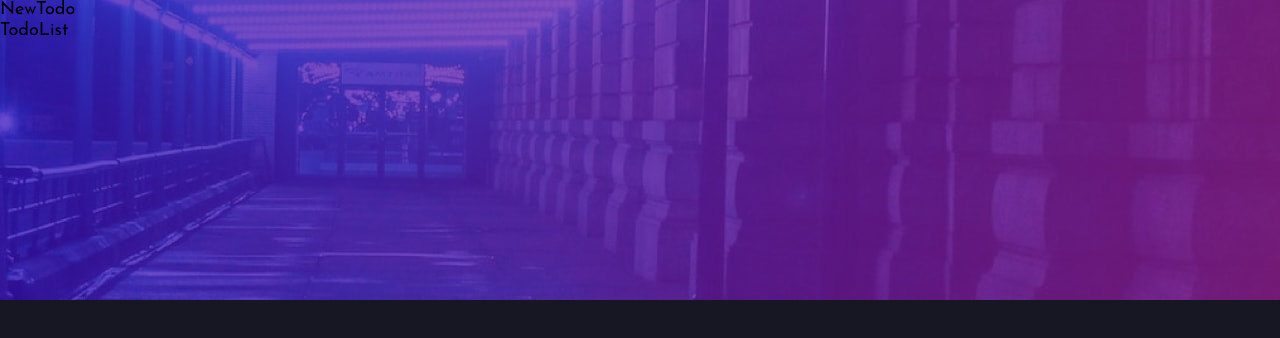
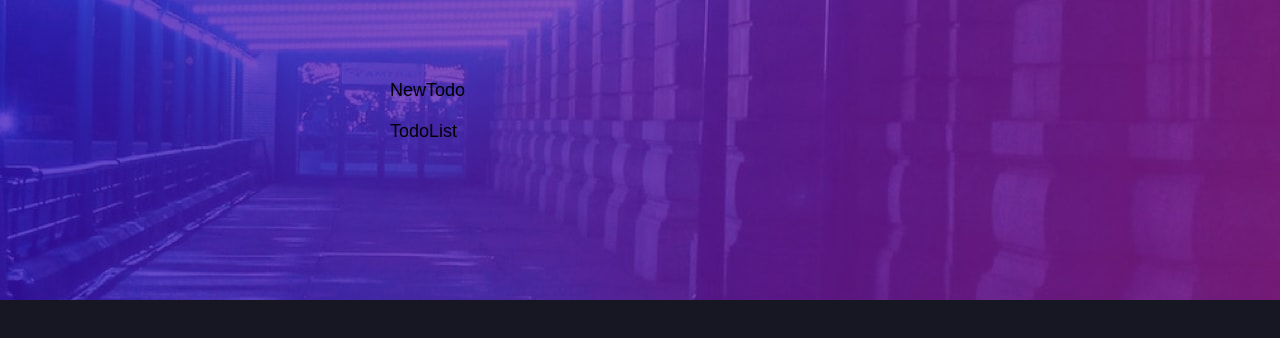
Before and after one commit to JaneMoroz/frontend-mentor-todo-app, a React (Create React App) app: page / in a window 1280 px wide. Shown: the top 338 px of the page. Built offline with nearby package versions, Linux system fonts and the light colour scheme.

Commit message:
feat: add global styles, add  components to layout

```diff
--- a/src/components/layout.tsx
+++ b/src/components/layout.tsx
@@ -5,6 +5,9 @@ import { normalize } from "styled-normalize";
 // Images
 import imageDark from "../assets/images/bg-desktop-dark.jpg";
 import imageLight from "../assets/images/bg-desktop-light.jpg";
+
+// Styled Components
+import { Background, Container } from "../styles/globalStyles";
 
 type ThemeType = {
   background: string;
@@ -37,10 +40,15 @@ const GlobalStyle = createGlobalStyle<{ theme: ThemeType }>`
     background: ${(props) => props.theme.background};
   }
 
-  .bc-image {
-    height: 30rem;
-    background-image: url(${(props) => props.theme.image});
-    background-size: cover;
+  ul {
+    text-decoration: none;
+  }
+
+  button {
+    background: none;
+    border: none;
+    outline: none;
+    cursor: pointer;
   }
 `;
 
@@ -76,8 +84,8 @@ const Layout: React.FC<LayoutProps> = ({ children }) => {
     background: "#e4e5f1",
     listBackground: "#fafafa",
     title: "#e4e5f1",
-    primary: "#9394a5",
-    secondary: "#484b6a",
+    primary: "#484b6a",
+    secondary: "#9394a5",
     blue: "#3a7bfd",
     image: imageLight,
   };
@@ -88,7 +96,9 @@ const Layout: React.FC<LayoutProps> = ({ children }) => {
     <ThemeProvider theme={currentTheme === "dark" ? darkTheme : lightTheme}>
       <GlobalStyle />
       <main>
-        <div className="bc-image">{children}</div>
+        <Background>
+          <Container>{children}</Container>
+        </Background>
       </main>
     </ThemeProvider>
   );
--- /dev/null
+++ b/src/styles/globalStyles.ts
@@ -0,0 +1,25 @@
+import styled from "styled-components";
+
+export const Background = styled.div`
+  height: 30rem;
+  background-image: url(${(props) => props.theme.image});
+  background-size: cover;
+`;
+
+export const Container = styled.div`
+  min-height: 80%;
+  width: 50rem;
+  position: absolute;
+  top: 10%;
+  left: 50%;
+  transform: translate(-50%, 0);
+  display: flex;
+  flex-direction: column;
+  row-gap: 2rem;
+`;
+
+export const Flex = styled.div`
+  display: flex;
+  justify-content: space-between;
+  align-items: center;
+`;
```
